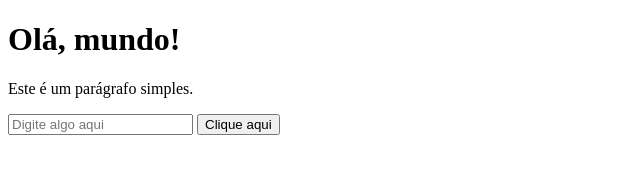
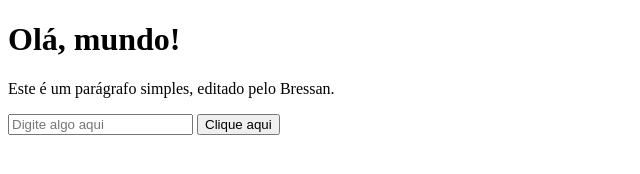
Before and after one commit to Bressan88/one_gitgithub_01_pratica, a plain HTML site: page index.html in a window 1280 px wide. Shown: the whole page, without its empty margins (0-640 px from the left). Drawn offline with Linux system fonts and the light colour scheme.

Commit message:
Atualizacao da mensagem em index.html
Foi editado a mensagem do corpo do arquivo index

```diff
--- a/index.html
+++ b/index.html
@@ -7,7 +7,7 @@
 <body>
   <h1 id="titulo">Olá, mundo!</h1>
 
-  <p id="paragrafo">Este é um parágrafo simples.</p>
+  <p id="paragrafo">Este é um parágrafo simples, editado pelo Bressan.</p>
 
   <input type="text" id="caixaTexto" placeholder="Digite algo aqui">
 
```
